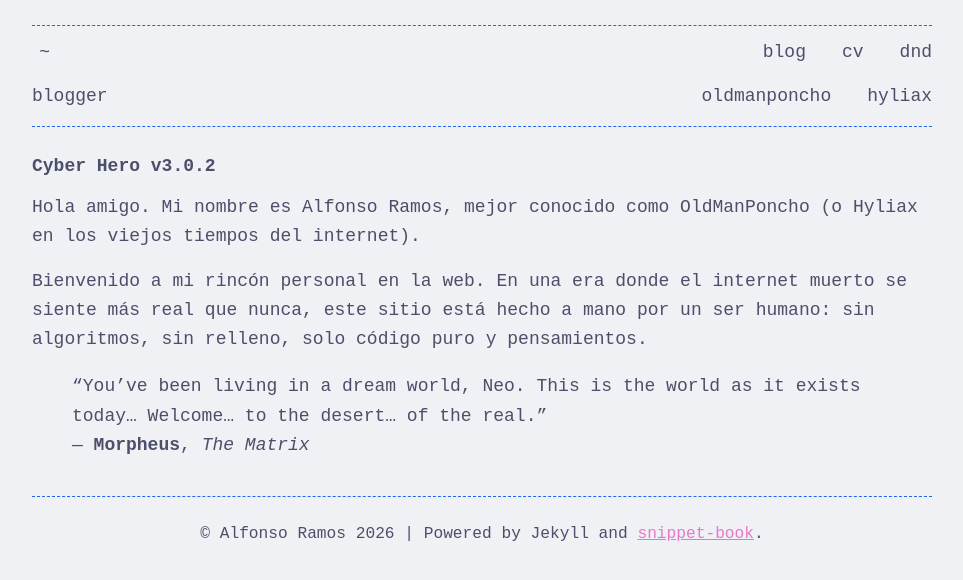
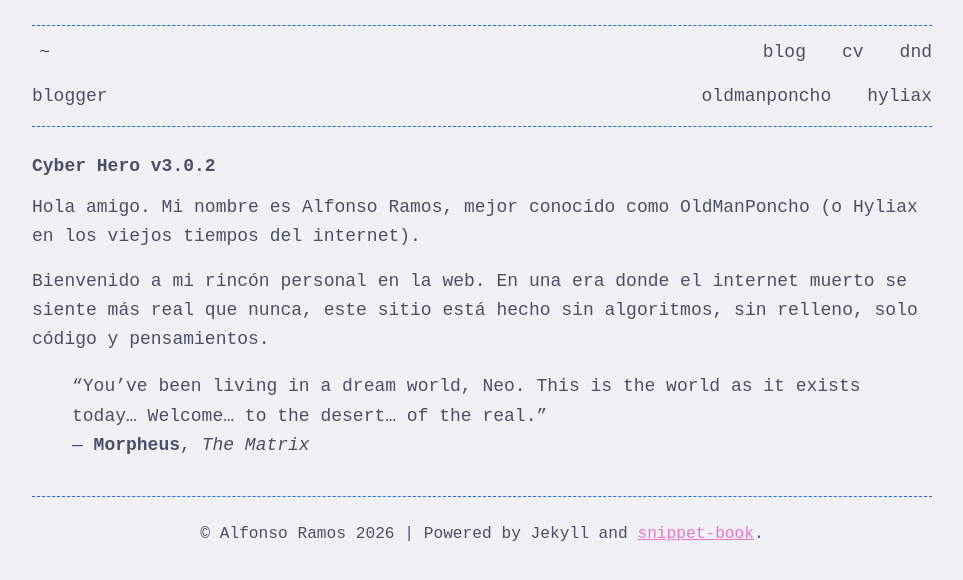
Before and after one commit to jalfonsoramos/jalfonsoramos.github.io, a Jekyll site: the page built from index.md, in a window 1280 px wide. Shown: the top 580 px of the page, without its empty margins (158-1121 px from the left). Built offline with Jekyll 4.4.1, drawn with Linux system fonts in a browser that asks for light colours.

Commit message:
Update home page text

```diff
--- a/index.md
+++ b/index.md
@@ -8,7 +8,7 @@
 
 Hola amigo. Mi nombre es Alfonso Ramos, mejor conocido como OldManPoncho (o Hyliax en los viejos tiempos del internet).
 
-Bienvenido a mi rincón personal en la web. En una era donde el internet muerto se siente más real que nunca, este sitio está hecho a mano por un ser humano: sin algoritmos, sin relleno, solo código puro y pensamientos.
+Bienvenido a mi rincón personal en la web. En una era donde el internet muerto se siente más real que nunca, este sitio está hecho sin algoritmos, sin relleno, solo código y pensamientos.
 
 > "You've been living in a dream world, Neo. This is the world as it exists today... Welcome... to the desert... of the real."
 > — **Morpheus**, *The Matrix*
```
